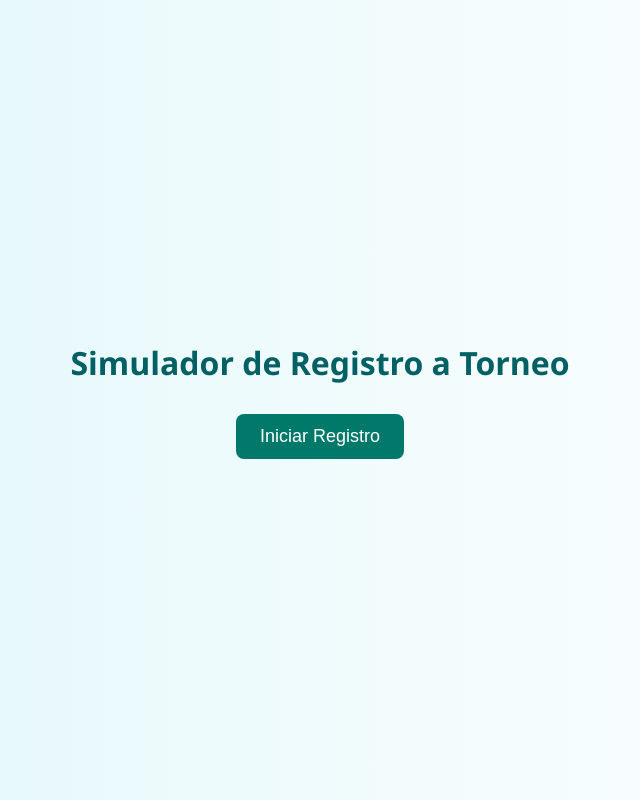
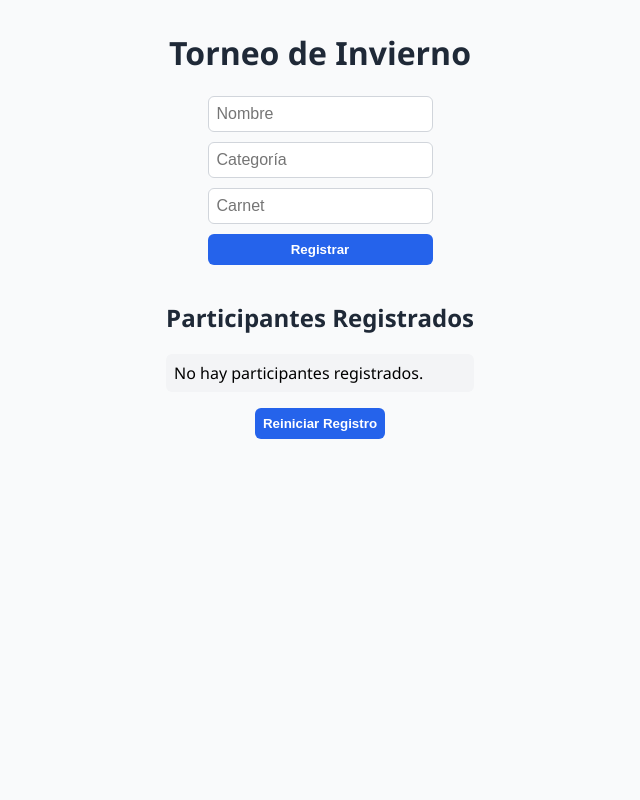
Before and after one commit to dariobulubacich/cursojavasacript88115, a plain HTML site: page index.html in a window 1280 px wide. Shown: the whole page, without its empty margins (320-960 px from the left). Drawn offline with Linux system fonts and the light colour scheme.

Commit message:
reacomodamiento de funciones

```diff
--- a/index.html
+++ b/index.html
@@ -1,15 +1,27 @@
 <!DOCTYPE html>
-<html lang="en">
+<html lang="es">
   <head>
     <meta charset="UTF-8" />
     <meta name="viewport" content="width=device-width, initial-scale=1.0" />
-    <title>Simulador de Registro</title>
+    <title>Registro Torneo</title>
     <link rel="stylesheet" href="style.css" />
   </head>
   <body>
-    <h1>Simulador de Registro a Torneo</h1>
-    <button onclick="iniciarRegistro()">Iniciar Registro</button>
+    <h1>Torneo de Invierno</h1>
 
+    <form id="registroForm">
+      <input type="text" id="nombre" placeholder="Nombre" required />
+      <input type="text" id="categoria" placeholder="Categoría" required />
+      <input type="text" id="carnet" placeholder="Carnet" required />
+      <button type="submit">Registrar</button>
+    </form>
+
+    <section>
+      <h2>Participantes Registrados</h2>
+      <ul id="listaParticipantes"></ul>
+    </section>
+
+    <button id="reiniciarBtn">Reiniciar Registro</button>
     <script src="main.js"></script>
   </body>
 </html>
--- a/main.js
+++ b/main.js
@@ -1,43 +1,77 @@
 const torneo = "Torneo de Invierno";
-let participantes = [];
 const maxParticipantes = 5;
+let participantes = JSON.parse(localStorage.getItem("participantes")) || [];
 
-function iniciarRegistro() {
-  alert("Bienvenido al " + torneo);
-  let continuar = confirm("¿Querés registrar participantes?");
+const form = document.getElementById("registroForm");
+const nombreInput = document.getElementById("nombre");
+const categoriaInput = document.getElementById("categoria");
+const carnetInput = document.getElementById("carnet");
+const listaParticipantes = document.getElementById("listaParticipantes");
+const reiniciarBtn = document.getElementById("reiniciarBtn");
 
-  while (continuar && participantes.length < maxParticipantes) {
-    const nombre = prompt("Ingrese el nombre del jugador:")?.trim();
-    const categoria = prompt("Ingrese la categoría:")?.trim();
-    const carnet = prompt("Ingrese el número de carnet:")?.trim();
+function guardarEnLocalStorage() {
+  localStorage.setItem("participantes", JSON.stringify(participantes));
+}
 
-    if (!nombre || !categoria || !carnet) {
-      alert("Debés completar todos los campos.");
-    } else if (participantes.some((p) => p.carnet === carnet)) {
-      alert("Este número de carnet ya fue ingresado.");
-    } else {
-      const jugador = { nombre, categoria, carnet };
-      participantes.push(jugador);
-      console.log("Jugador registrado:", jugador);
-      alert(`Jugador ${nombre} registrado con éxito.`);
-    }
+function eliminarJugador(index) {
+  participantes.splice(index, 1);
+  guardarEnLocalStorage();
+  mostrarParticipantes();
+}
 
-    if (participantes.length < maxParticipantes) {
-      continuar = confirm("¿Deseás registrar otro?");
-    } else {
-      alert("Se alcanzó el máximo de participantes.");
-    }
+function mostrarParticipantes() {
+  listaParticipantes.innerHTML = "";
+
+  if (participantes.length === 0) {
+    listaParticipantes.innerHTML = "<li>No hay participantes registrados.</li>";
+    return;
   }
 
-  mostrarResumen();
+  participantes.forEach((p, index) => {
+    const li = document.createElement("li");
+    li.textContent = `${p.nombre} - Categoría ${p.categoria} - Carnet: ${p.carnet}`;
+
+    const eliminarBtn = document.createElement("button");
+    eliminarBtn.textContent = "Eliminar";
+    eliminarBtn.className = "btn-eliminar";
+    eliminarBtn.onclick = () => eliminarJugador(index);
+
+    li.appendChild(eliminarBtn);
+    listaParticipantes.appendChild(li);
+  });
 }
 
-function mostrarResumen() {
-  console.log("===== Resumen de Participantes =====");
-  participantes.forEach((p) => {
-    console.log(
-      `• ${p.nombre} - Categoría ${p.categoria} - Carnet: ${p.carnet}`
-    );
-  });
-  alert("Fin del registro. Consultá la consola para ver el resumen.");
-}
+form.addEventListener("submit", (e) => {
+  e.preventDefault();
+
+  if (participantes.length >= maxParticipantes) {
+    alert("Se alcanzó el máximo de participantes.");
+    return;
+  }
+
+  const nombre = nombreInput.value.trim();
+  const categoria = categoriaInput.value.trim();
+  const carnet = carnetInput.value.trim();
+
+  if (!nombre || !categoria || !carnet) return;
+
+  if (participantes.some((p) => p.carnet === carnet)) {
+    alert("Ese número de carnet ya fue ingresado.");
+    return;
+  }
+
+  participantes.push({ nombre, categoria, carnet });
+  guardarEnLocalStorage();
+  mostrarParticipantes();
+  form.reset();
+});
+
+reiniciarBtn.addEventListener("click", () => {
+  if (confirm("¿Estás seguro que querés reiniciar el registro?")) {
+    participantes = [];
+    guardarEnLocalStorage();
+    mostrarParticipantes();
+  }
+});
+
+document.addEventListener("DOMContentLoaded", mostrarParticipantes);
--- a/style.css
+++ b/style.css
@@ -1,37 +1,85 @@
-* {
+body {
+  font-family: "Segoe UI", sans-serif;
+  background: #f9fafb;
   margin: 0;
-  padding: 0;
-  box-sizing: border-box;
-}
-
-body {
-  font-family: "Segoe UI", Tahoma, Geneva, Verdana, sans-serif;
-  background: linear-gradient(to right, #e0f7fa, #ffffff);
-  min-height: 100vh;
+  min-height: 10vh;
   display: flex;
   flex-direction: column;
   align-items: center;
   justify-content: center;
-  padding: 20px;
+  padding: 10px;
 }
 
-h1 {
-  color: #006064;
-  margin-bottom: 30px;
+.container {
+  max-width: 800px;
+  margin: 2rem auto;
+  background: white;
+  padding: 2rem;
+  border-radius: 12px;
+  box-shadow: 0 4px 10px rgba(0, 0, 0, 0.1);
+}
+
+h1,
+h2 {
   text-align: center;
+  color: #1f2937;
+}
+
+form {
+  display: flex;
+  flex-direction: column;
+  gap: 10px;
+  margin-bottom: 1rem;
+}
+
+input {
+  padding: 0.5rem;
+  border: 1px solid #d1d5db;
+  border-radius: 6px;
+  font-size: 1rem;
 }
 
 button {
-  background-color: #00796b;
+  padding: 0.5rem;
+  font-weight: bold;
+  border: none;
+  border-radius: 6px;
+  cursor: pointer;
+  background-color: #2563eb;
   color: white;
-  padding: 12px 24px;
-  font-size: 18px;
-  border: none;
-  border-radius: 8px;
-  cursor: pointer;
-  transition: background-color 0.3s ease;
 }
 
 button:hover {
-  background-color: #004d40;
+  background-color: #1d4ed8;
 }
+
+#listaParticipantes {
+  list-style: none;
+  padding: 0;
+}
+
+#listaParticipantes li {
+  padding: 0.5rem;
+  background: #f3f4f6;
+  margin-bottom: 0.5rem;
+  border-radius: 6px;
+  display: flex;
+  justify-content: space-between;
+  align-items: center;
+}
+
+.btn-eliminar {
+  background-color: #ef4444;
+  padding: 4px 10px;
+  font-size: 0.85rem;
+  border-radius: 4px;
+}
+
+.btn-eliminar:hover {
+  background-color: #dc2626;
+}
+
+.acciones {
+  text-align: center;
+  margin-bottom: 1rem;
+}
```
